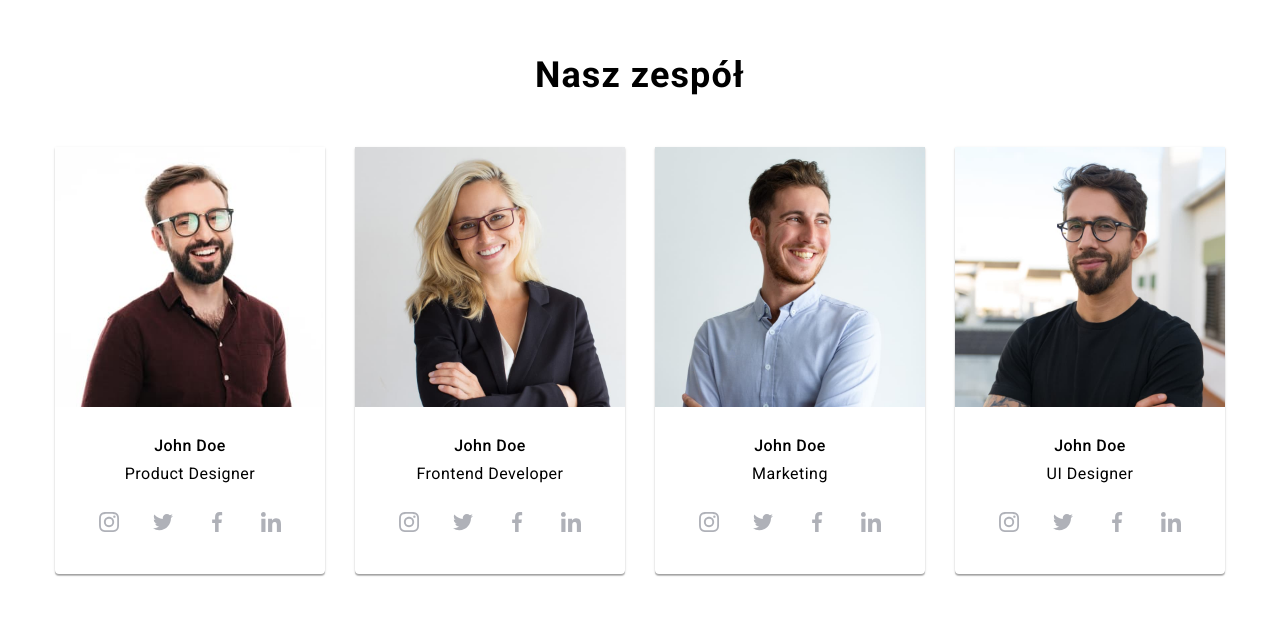
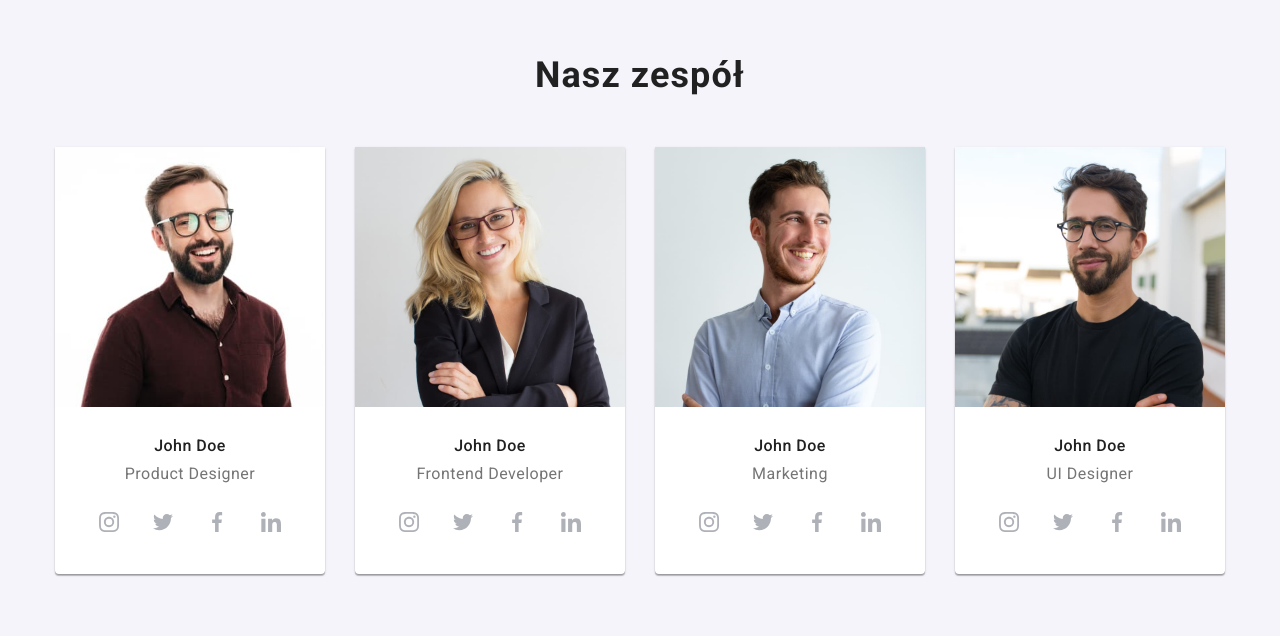
Before and after one commit to katarzynachodyniecka/goit-markup-hw-07, a plain HTML site: page index.html in a window 1280 px wide. Shown: the part 1644-2280 px from the top of the page. Drawn offline with nearby package versions, Linux system fonts and the light colour scheme.

Commit message:
color changes

```diff
--- a/sass/components/_team.scss
+++ b/sass/components/_team.scss
@@ -1,5 +1,5 @@
 .team {
-    background: $brandColorLightgrey;
+    background-color: $brandColorLightgrey;
     padding-bottom: 94px;
     padding-top: 94px;
     &__container {
--- a/sass/main.scss
+++ b/sass/main.scss
@@ -1,4 +1,4 @@
-@import "./utils/vars";
+@use "./utils/vars" as *;
 @import "./utils/global";
 
 @import "./components/header";
--- a/sass/utils/_global.scss
+++ b/sass/utils/_global.scss
@@ -6,7 +6,7 @@
 
 body {
     font-family: "Roboto", sans-serif;
-    color: var(--brand-color-black);
+    color: $brandColorBlack;
 }
 
 .container {
```
Also changed, not shown: css/main.min.css, others files/styles.css (renamed from css/styles.css), 1 other file.
